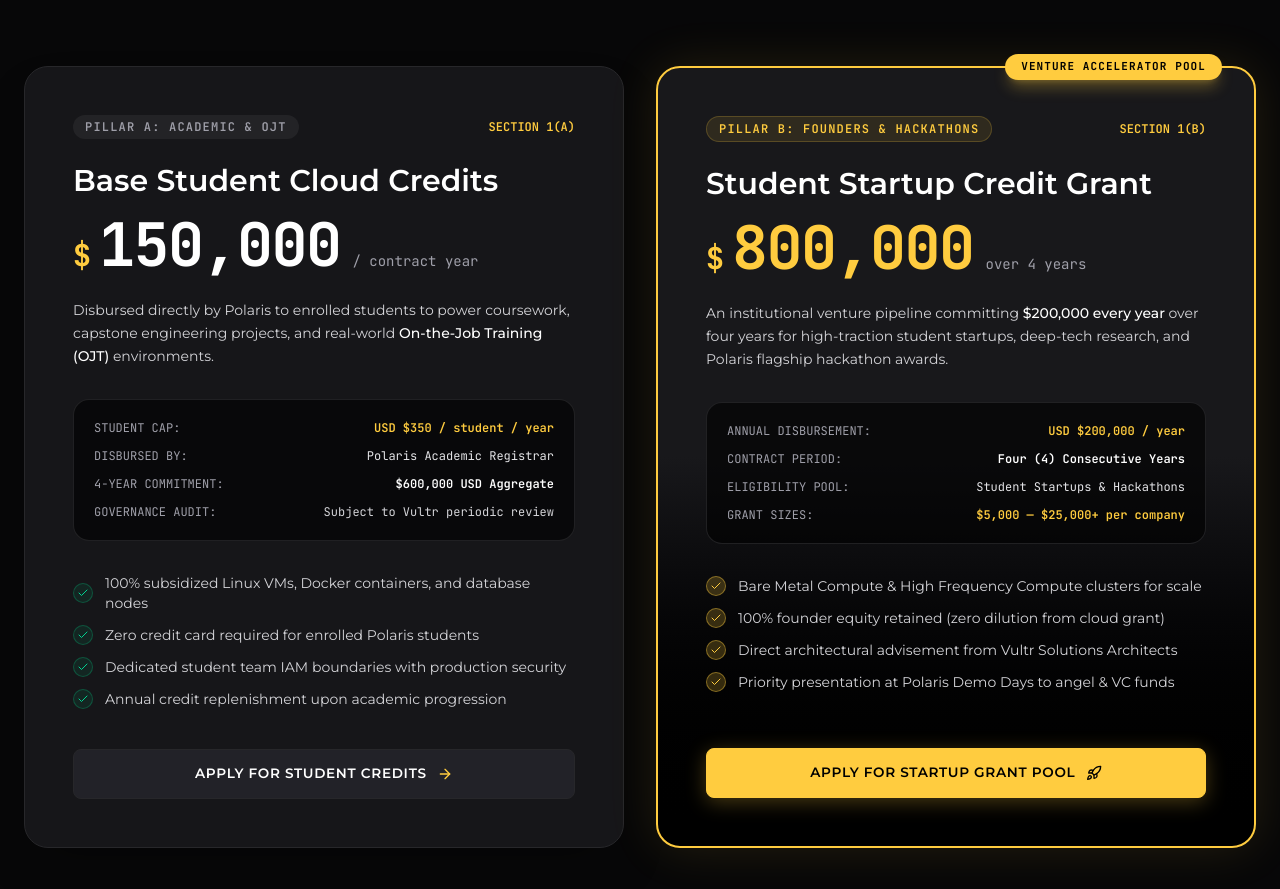
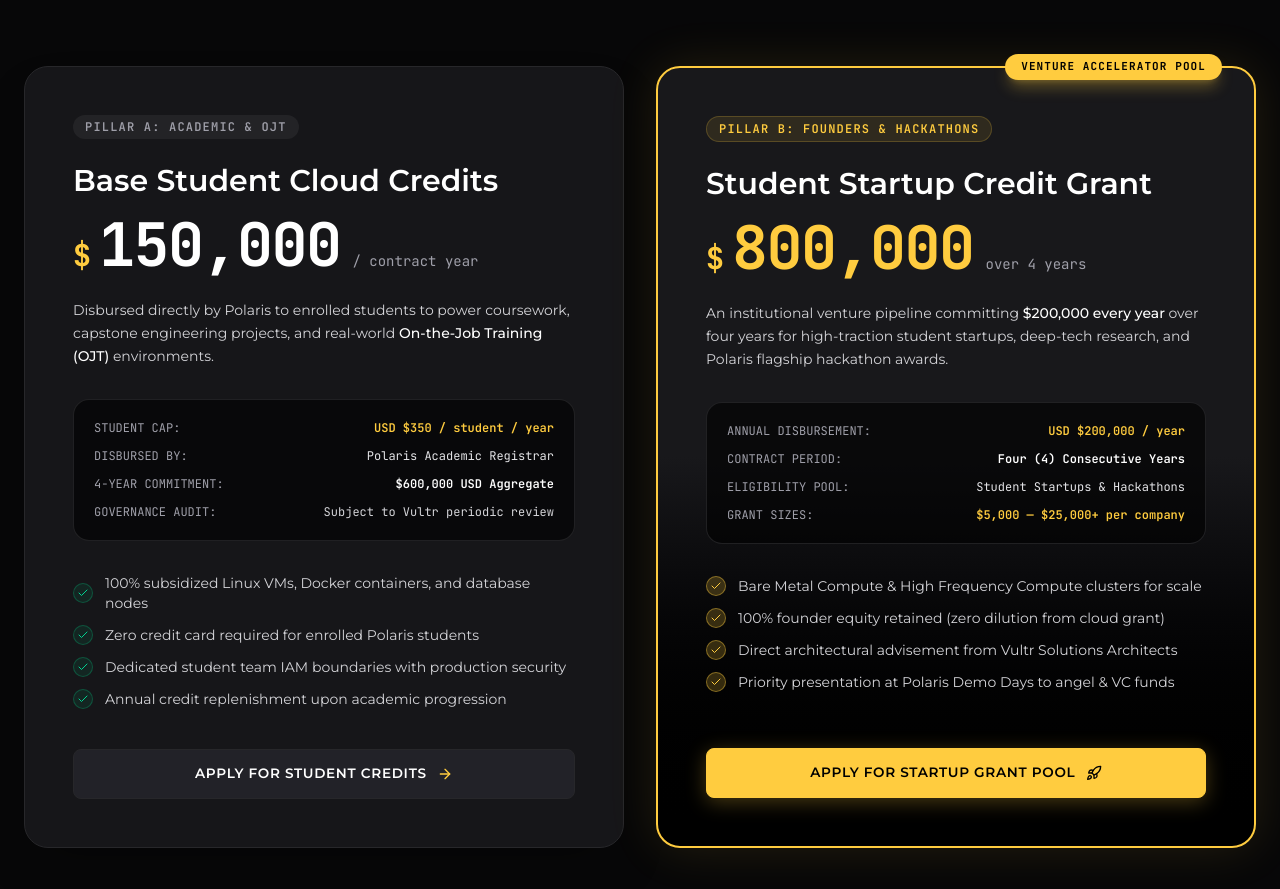
Before and after one commit to rohitgupta-dev1/PSTXVULTR, a React (Vite) app: page / in a window 1280 px wide. Shown: the part 1545-2434 px from the top of the page. Built offline with nearby package versions, Linux system fonts and the light colour scheme; the HTML template or start-up script is replaced by a standard one.

Commit message:
Remove Section 1(A) and Section 1(B) badges from funding cards

```diff
--- a/src/components/FundingPillars.jsx
+++ b/src/components/FundingPillars.jsx
@@ -27,9 +27,6 @@
               <div className="flex items-center justify-between mb-5 sm:mb-6">
                 <span className="text-[10px] sm:text-xs font-mono font-semibold tracking-widest text-zinc-400 uppercase bg-zinc-800/80 px-2.5 sm:px-3 py-1 rounded-full">
                   PILLAR A: ACADEMIC & OJT
-                </span>
-                <span className="text-[10px] sm:text-xs font-mono text-[#ffcc3f] font-semibold">
-                  SECTION 1(A)
                 </span>
               </div>
 
@@ -106,9 +103,6 @@
                 <span className="text-[10px] sm:text-xs font-mono font-semibold tracking-widest text-[#ffcc3f] uppercase bg-[#ffcc3f]/10 border border-[#ffcc3f]/20 px-2.5 sm:px-3 py-1 rounded-full">
                   PILLAR B: FOUNDERS & HACKATHONS
                 </span>
-                <span className="text-[10px] sm:text-xs font-mono text-[#ffcc3f] font-semibold">
-                  SECTION 1(B)
-                </span>
               </div>
 
               <h3 className="text-xl sm:text-2xl md:text-3xl font-semibold text-white mb-3 sm:mb-4">
--- a/src/components/GrantModal.jsx
+++ b/src/components/GrantModal.jsx
@@ -197,7 +197,7 @@
           <div>
             <div className="flex items-center gap-2 mb-3">
               <span className="text-xs font-mono font-semibold tracking-widest text-[#ffcc3f] uppercase px-3 py-1 rounded-full bg-[#ffcc3f]/10 border border-[#ffcc3f]/30">
-                SECTION 1(B) VENTURE GRANT
+                VENTURE GRANT APPLICATION
               </span>
             </div>
 
```
Also changed, not shown: 4 other files (tests, documents, lock files or other folders).
